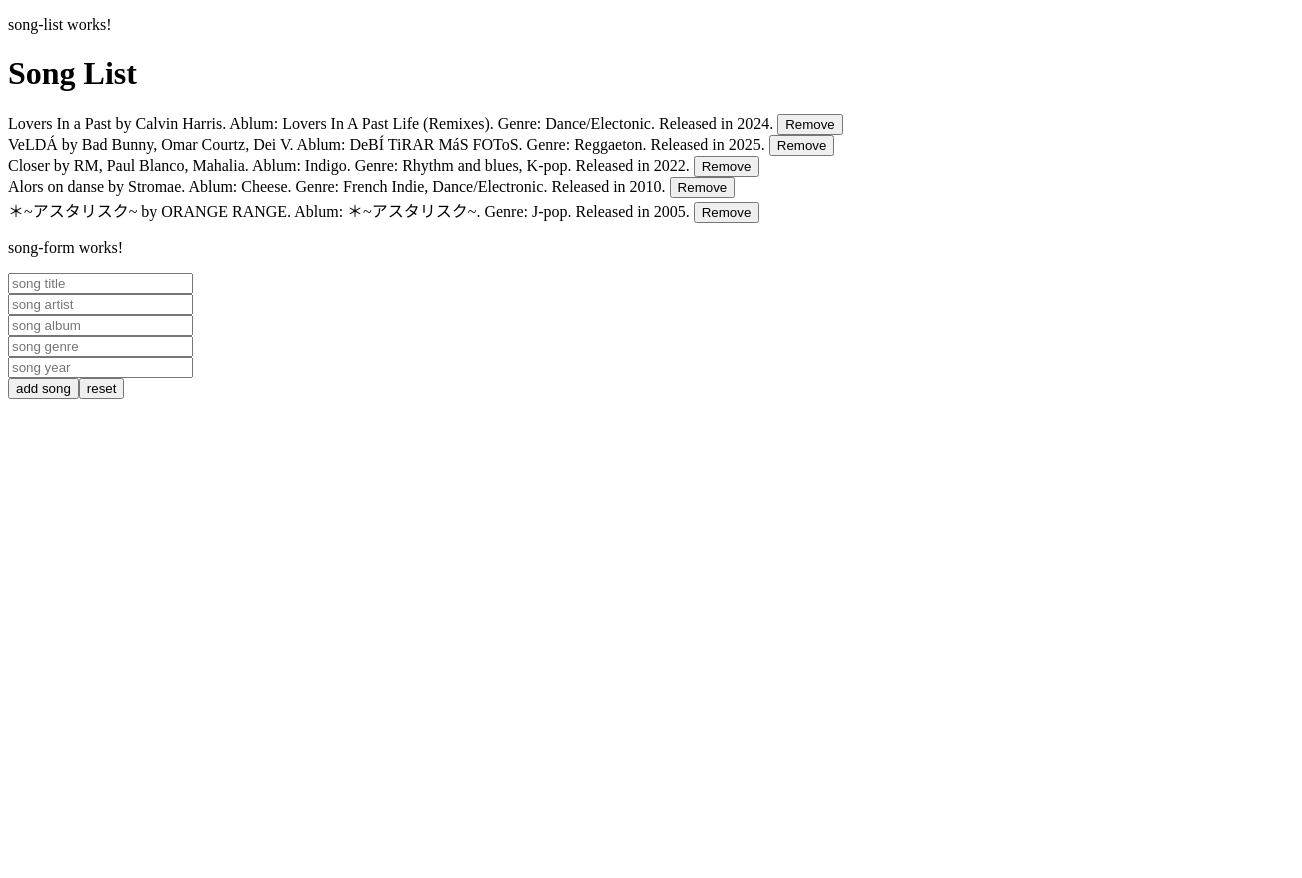
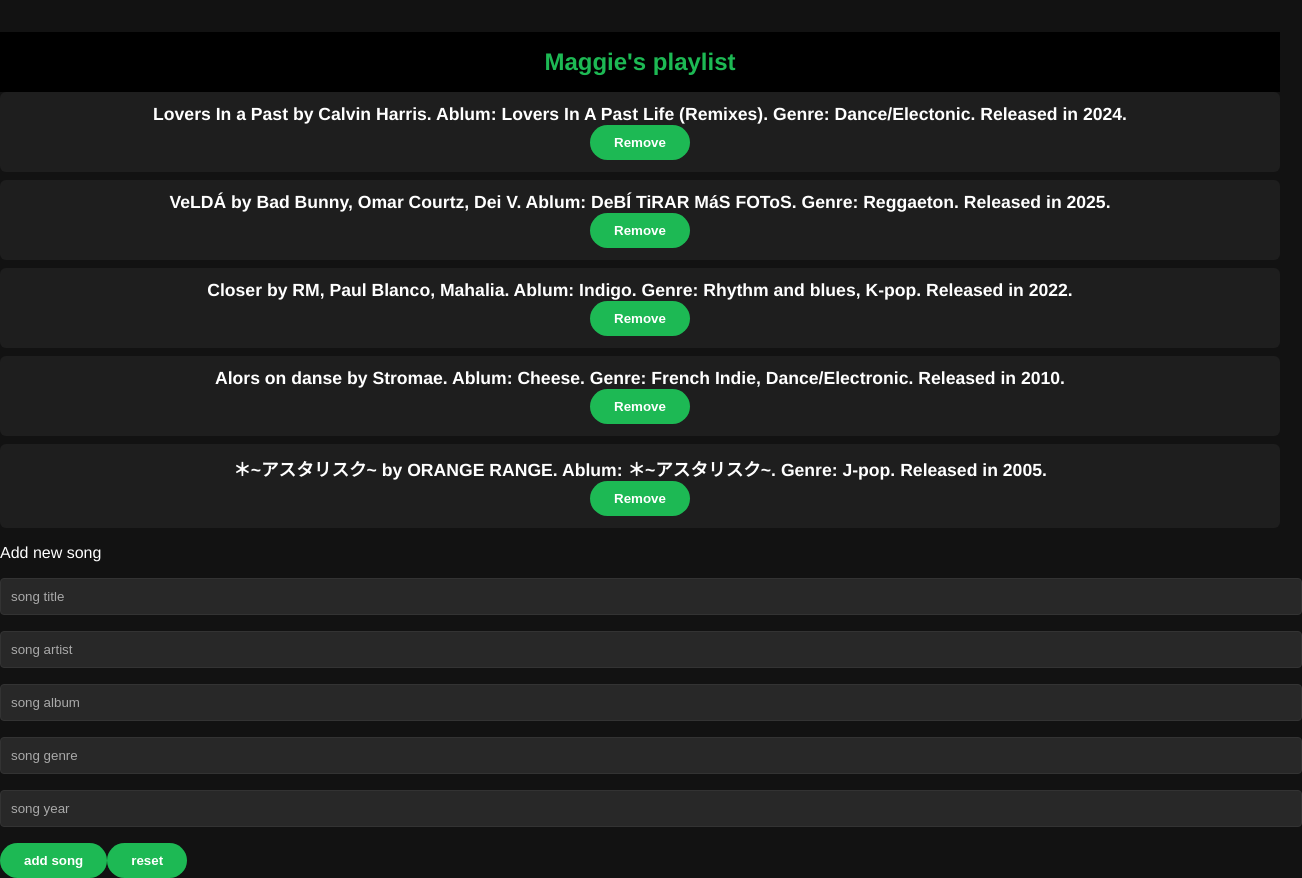
Before and after one commit to magser110/angularProjectMay22, an Angular app in the folder angular-project/: page / in a window 1280 px wide. Shown: the whole page, 1302 px wide, since content can reach past the window. Before the commit the page ends 800 px from the top, so only its background shows below. Built offline with nearby package versions, Linux system fonts and the light colour scheme.

Commit message:
design updates

```diff
--- a/angular-project/package.json
+++ b/angular-project/package.json
@@ -17,6 +17,7 @@
     "@angular/platform-browser": "^19.2.0",
     "@angular/platform-browser-dynamic": "^19.2.0",
     "@angular/router": "^19.2.0",
+    "bootstrap": "^5.3.5",
     "rxjs": "~7.8.0",
     "tslib": "^2.3.0",
     "zone.js": "~0.15.0"
--- a/angular-project/src/app/features/song-form/song-form.component.html
+++ b/angular-project/src/app/features/song-form/song-form.component.html
@@ -1,4 +1,4 @@
-<p>song-form works!</p>
+<p>Add new song</p>
 <form #songForm (ngSubmit)="addSongHandler(titleInput.value, artistInput.value, albumInput.value, genreInput.value, +yearInput.value)">
   <div class="song-form-group">
   <input
--- a/angular-project/src/app/features/song-form/song-form.component.ts
+++ b/angular-project/src/app/features/song-form/song-form.component.ts
@@ -15,9 +15,13 @@
 
   private songForm = viewChild.required<ElementRef<HTMLFormElement>>('songForm');
 
+  ngAfterViewInit(): void {
+    console.log('ngAfterViewInit called: form element available');
+  }
+
   addSongHandler(t: string, art: string, alb: string, g: string, y: number ){
-    let newSong = this.songService.addSong(t, art, alb, g, y)
-    console.log(newSong);
+    this.songService.addSong(t, art, alb, g, y)
+    console.log(t, art, alb, g, y);
 
     this.resetSongFormHandler();
   }
@@ -26,8 +30,5 @@
     this.songForm().nativeElement.reset();
   }
 
-  ngAfterViewInit(): void {
-    console.log('ngAfterViewInit called: form element available');
 
-  }
 }
--- a/angular-project/src/app/features/song-list/song-list.component.html
+++ b/angular-project/src/app/features/song-list/song-list.component.html
@@ -1,7 +1,5 @@
-<p>song-list works!</p>
-
 <div class="song-list">
-  <h1>Song List</h1>
+  <header class="header">Maggie's playlist</header>
   @for (s of songs(); track s.title){
     <app-song-item [songInfo]="s" />
   } @empty {
--- a/angular-project/src/styles.css
+++ b/angular-project/src/styles.css
@@ -1 +1,88 @@
 /* You can add global styles to this file, and also import other style files */
+body {
+  margin: 0;
+  padding: 0;
+  font-family: 'Helvetica Neue', Helvetica, Arial, sans-serif;
+  background-color: #121212;
+  color: #ffffff;
+}
+
+/* Container */
+.app-container {
+  max-width: 960px;
+  margin: 0 auto;
+  padding: 1rem;
+}
+
+/* Buttons */
+button {
+  background-color: #1DB954;
+  border: none;
+  border-radius: 24px;
+  padding: 10px 24px;
+  color: white;
+  font-weight: bold;
+  cursor: pointer;
+  transition: background-color 0.2s ease;
+}
+
+button:hover {
+  background-color: #1ed760;
+}
+
+/* Form Fields */
+input[type="text"],
+input[type="number"] {
+  background-color: #282828;
+  color: white;
+  border: 1px solid #333;
+  border-radius: 4px;
+  padding: 10px;
+  width: 100%;
+  margin-bottom: 1rem;
+}
+
+input::placeholder {
+  color: #aaa;
+}
+
+/* Song List */
+.song-list {
+  margin-top: 2rem;
+}
+
+.song-item {
+  display: flex;
+  justify-content: space-between;
+  align-items: center;
+  padding: 12px;
+  margin-bottom: 8px;
+  background-color: #1e1e1e;
+  border-radius: 6px;
+}
+
+.song-item {
+  display: flex;
+  flex-direction: column;
+  font-size: 1.1rem;
+  font-weight: bold;
+}
+
+/* Header */
+.header {
+  background-color: #000;
+  padding: 1rem;
+  text-align: center;
+  font-size: 1.5rem;
+  font-weight: bold;
+  color: #1DB954;
+  font: bold
+}
+
+/* Responsive */
+@media (max-width: 600px) {
+  .song-item {
+    flex-direction: column;
+    align-items: flex-start;
+  }
+}
```
Also changed, not shown: 1 other file (tests, documents, lock files or other folders).
